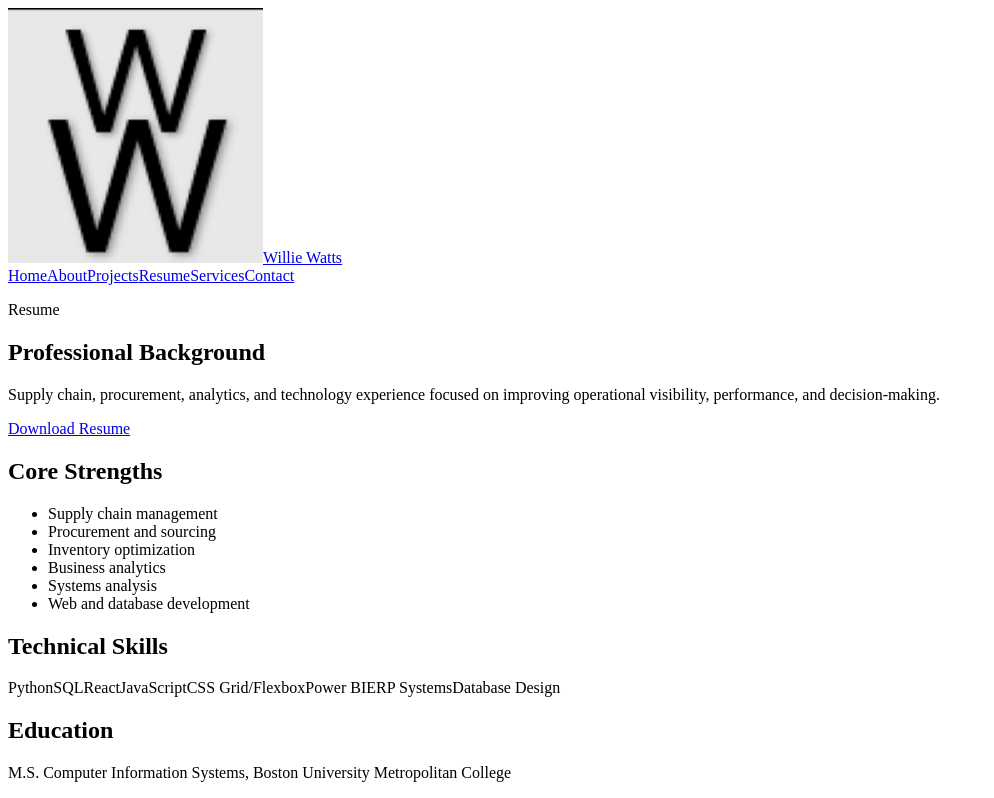
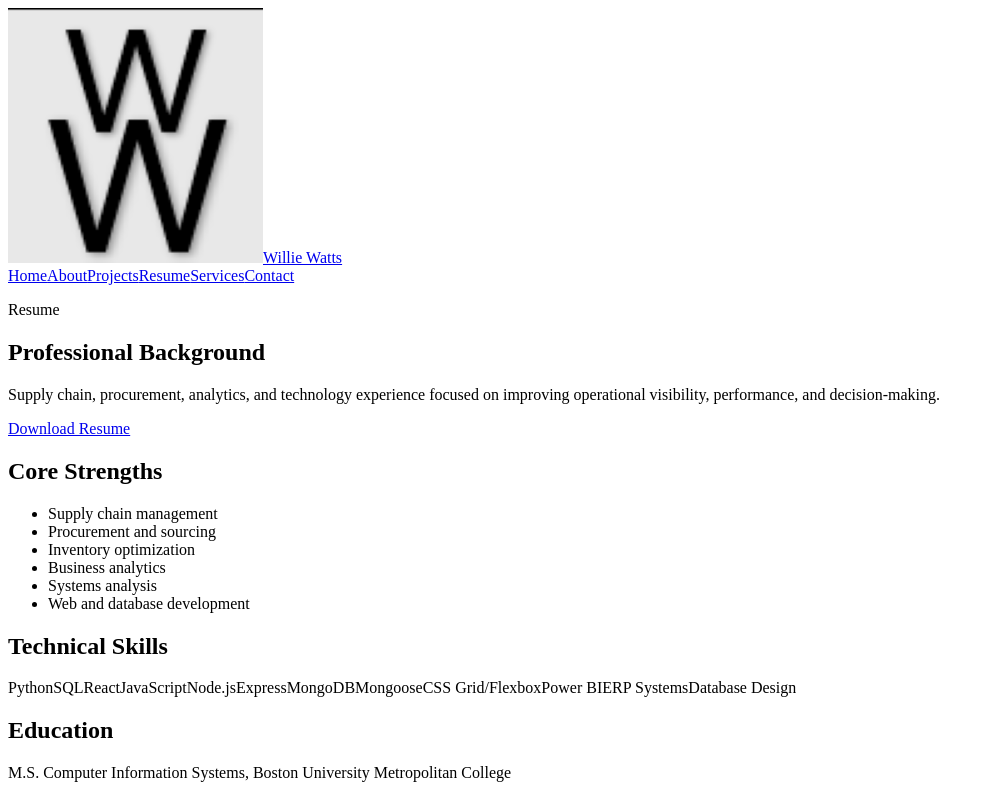
Before and after one commit to wwatts-bu/CS601_TermProject, a React (Vite) app in the folder willie-watts-portfolio/: page /resume in a window 1280 px wide. Shown: the top 798 px of the page, without its empty margins (0-994 px from the left). Built offline with nearby package versions, Linux system fonts and the light colour scheme; the HTML template or start-up script is replaced by a standard one.

Commit message:
Update resume skills and downloadable PDF

```diff
--- a/willie-watts-portfolio/src/pages/Resume.jsx
+++ b/willie-watts-portfolio/src/pages/Resume.jsx
@@ -34,6 +34,10 @@ function Resume() {
             <span>SQL</span>
             <span>React</span>
             <span>JavaScript</span>
+            <span>Node.js</span>
+            <span>Express</span>
+            <span>MongoDB</span>
+            <span>Mongoose</span>
             <span>CSS Grid/Flexbox</span>
             <span>Power BI</span>
             <span>ERP Systems</span>
```
Also changed, not shown: 1 other file (tests, documents, lock files or other folders).
